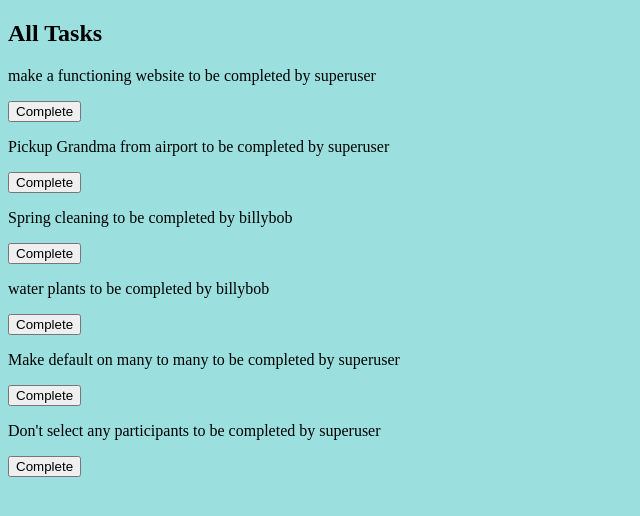
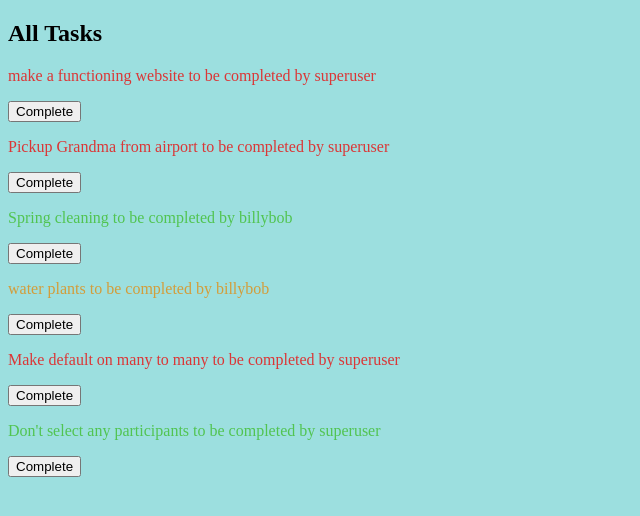
Before and after one commit to Momentum-Team-16/django-group-app, a Django app: template templates/todo/index.html in a window 1280 px wide. Shown: the top 516 px of the page, without its empty margins (0-640 px from the left). Run offline with Django 4.2, Linux system fonts and the light colour scheme; the template is opened without the code that fills it: values that come from a table or form of the project are taken from there, others are empty; data comes from the database, SQL or seed files in the repository; both versions use the stored data as it was after the commit.

Commit message:
added importance styling colors

```diff
--- a/templates/todo/index.html
+++ b/templates/todo/index.html
@@ -4,9 +4,9 @@
 
 <h2>All Tasks</h2>
 {% for task in tasks %}
-<div data-task-pk="{{task.pk}}">
+<div class="_{{task.importance}}" data-task-pk="{{task.pk}}">
   {% if task in completed_tasks %}
-  <p><strike>{{ task }}</strike></p>
+  <p class="completed">{{ task }}</p>
   {% else %}
   <p>{{ task }}</p>
   <button data-task-pk="{{task.pk}}" class="complete-button">Complete</button>
--- a/todo/static/style.css
+++ b/todo/static/style.css
@@ -2,6 +2,20 @@ body {
   background-color: rgb(156, 223, 223);
 }
 
-.completed {
+._1 > p {
+  border: 2px, rgb (81, 196, 81);
+  color: rgb(81, 196, 81);
+}
+
+._2 > p {
+  color: rgb(211, 157, 58);
+}
+
+._3 > p {
+  color: rgb(219, 54, 54);
+}
+
+p.completed {
   text-decoration: line-through;
+  color: black;
 }
```
Also changed, not shown: db.sqlite3.
